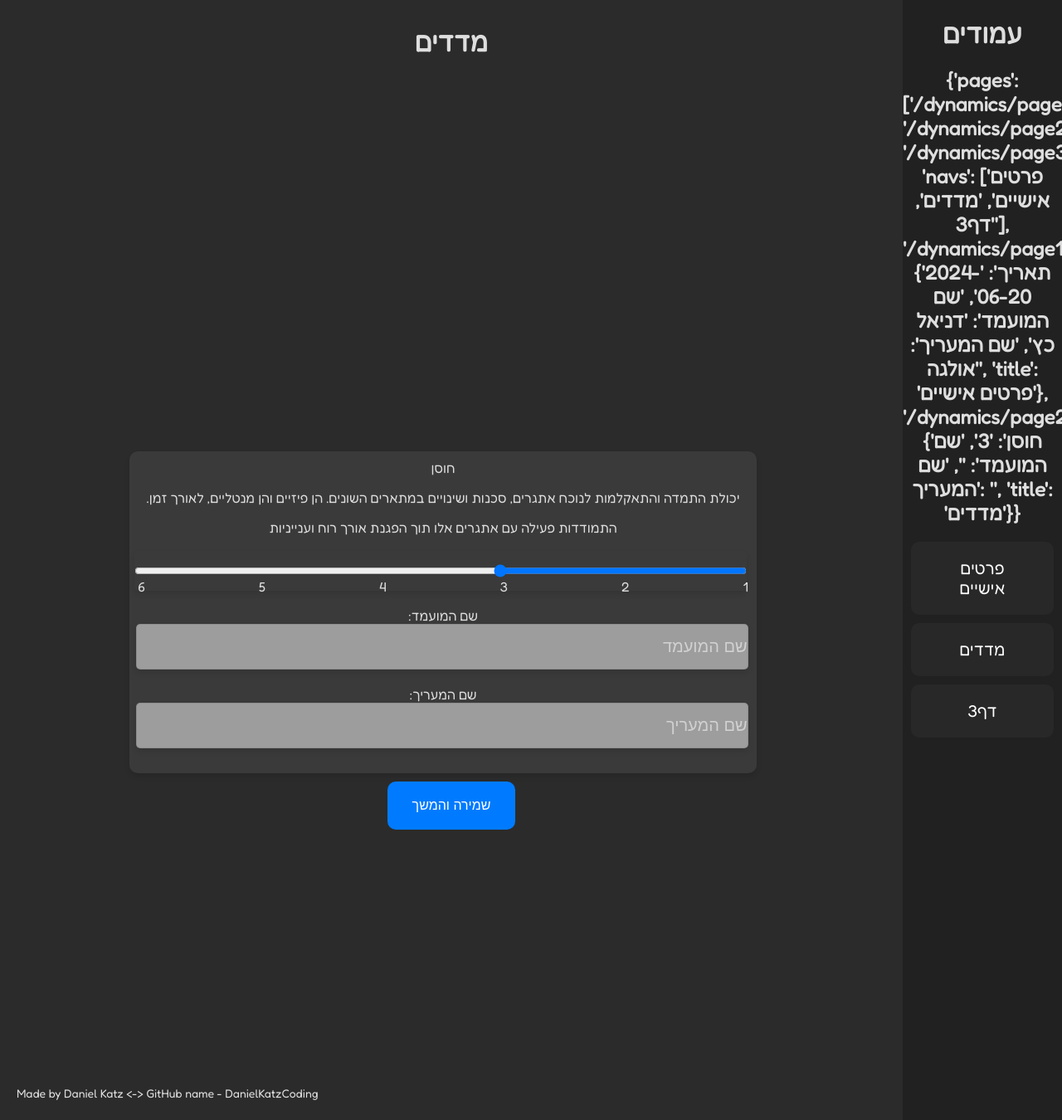
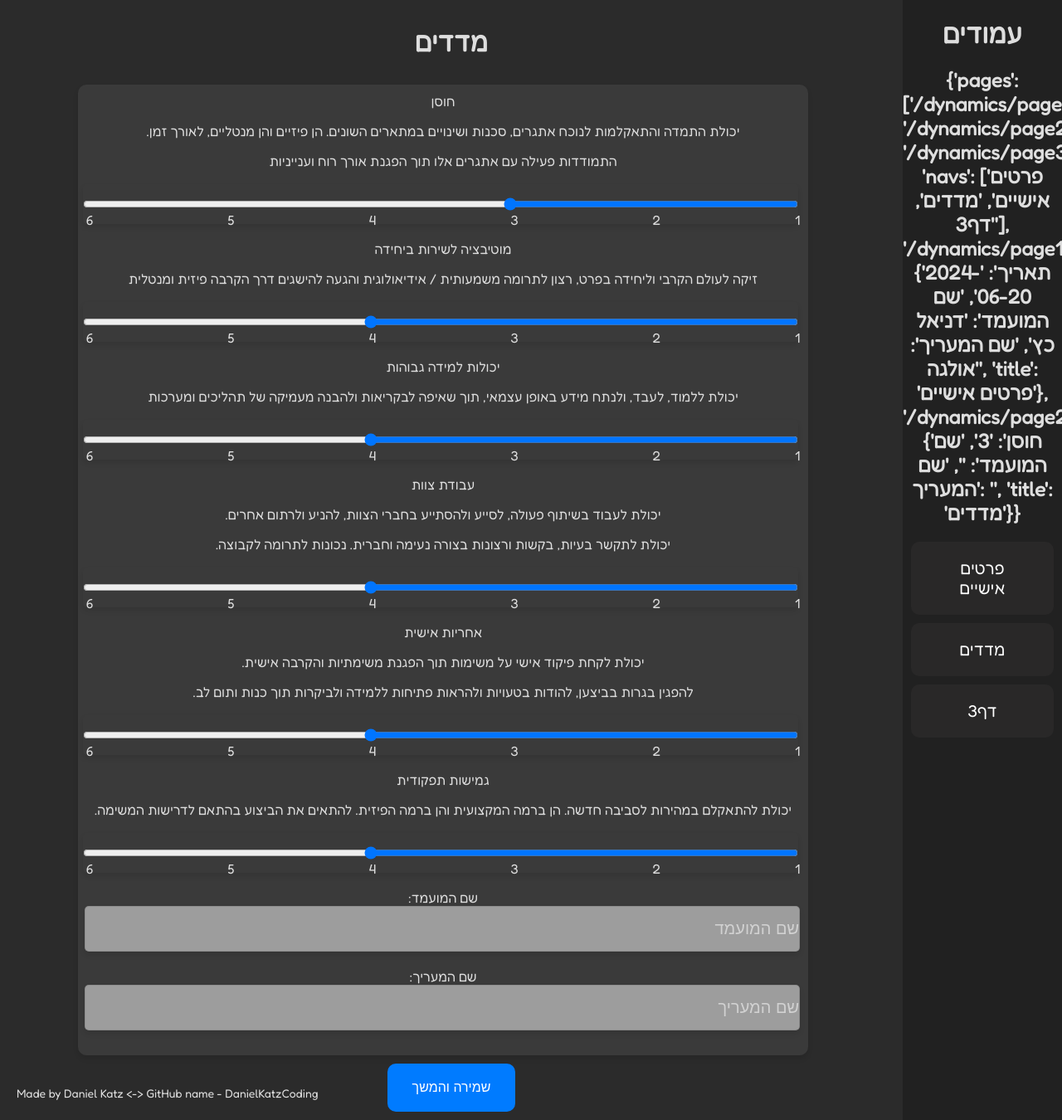
Before and after one commit to DanielKatzCoding/forms, a FastAPI app: page /dynamics/page2 in a window 1280 px wide. Shown: the whole page at 83% size. Run offline with FastAPI, Linux system fonts and the light colour scheme; parts of the project's set-up code (start-up, migrations or seed data) failed here and were passed over.

Commit message:
add some new quests for page2 and fixed the overlapping of page-content and title.

```diff
--- a/static/css/styles.css
+++ b/static/css/styles.css
@@ -71,7 +71,6 @@ ul li a :hover {
     justify-content: center;
     align-items: center;
     width: 100%;
-    height: 100%;
     box-sizing: border-box;
 }
 
--- a/static/pydentic_models/pydentic.py
+++ b/static/pydentic_models/pydentic.py
@@ -4,4 +4,4 @@ from pydantic import BaseModel
 
 
 class FormData(BaseModel):
-    __root__: Dict[str, Union[Dict[str, str], str]]
+    __form_data__: Dict[str, Union[Dict[str, str], str]]
--- a/templates/dynamics/page2.html
+++ b/templates/dynamics/page2.html
@@ -4,7 +4,6 @@
 
 {% block title1 %}
     <h1 id="section_id">מדדים</h1>
-
 {% endblock %}
 
 {% block content1 %}
@@ -22,6 +21,69 @@
                         {% endfor %}
                     </div>
                 </div>
+
+                <label>מוטיבציה לשירות ביחידה</label>
+                <p>זיקה לעולם הקרבי וליחידה בפרט, רצון לתרומה משמעותית / אידיאולוגית והגעה להישגים דרך הקרבה פיזית ומנטלית</p>
+                <div class="slider-container">
+                    <input class="styled-input" name="מוטיבציה לשירות ביחידה" type="range" min="1" max="6" step="1"
+                           value="{{ form_data['מוטיבציה לשירות ביחידה'] }}">
+                    <div class="slider-labels">
+                        {% for i in range(1, 7) %}
+                            <span>{{ i }}</span>
+                        {% endfor %}
+                    </div>
+                </div>
+
+                <label>יכולות למידה גבוהות</label>
+                <p>יכולת ללמוד, לעבד, ולנתח מידע באופן עצמאי, תוך שאיפה לבקריאות ולהבנה מעמיקה של תהליכים ומערכות</p>
+                <div class="slider-container">
+                    <input class="styled-input" name="יכולות למידה גבוהות" type="range" min="1" max="6" step="1"
+                           value="{{ form_data['יכולות למידה גבוהות'] }}">
+                    <div class="slider-labels">
+                        {% for i in range(1, 7) %}
+                            <span>{{ i }}</span>
+                        {% endfor %}
+                    </div>
+                </div>
+
+                <label>עבודת צוות</label>
+                <p>יכולת לעבוד בשיתוף פעולה, לסייע ולהסתייע בחברי הצוות, להניע ולרתום אחרים.</p>
+                    <p>יכולת לתקשר בעיות, בקשות ורצונות בצורה נעימה וחברית. נכונות לתרומה לקבוצה.</p>
+                <div class="slider-container">
+                    <input class="styled-input" name="מוטיבציה לשירות ביחידה" type="range" min="1" max="6" step="1"
+                           value="{{ form_data['מוטיבציה לשירות ביחידה'] }}">
+                    <div class="slider-labels">
+                        {% for i in range(1, 7) %}
+                            <span>{{ i }}</span>
+                        {% endfor %}
+                    </div>
+                </div>
+
+                <label>אחריות אישית</label>
+                <p>יכולת לקחת פיקוד אישי על משימות תוך הפגנת משימתיות והקרבה אישית.</p>
+                    <p>להפגין בגרות בביצען, להודות בטעויות ולהראות פתיחות ללמידה ולביקרות תוך כנות ותום לב.</p>
+                <div class="slider-container">
+                    <input class="styled-input" name="אחריות אישית" type="range" min="1" max="6" step="1"
+                           value="{{ form_data['אחריות אישית'] }}">
+                    <div class="slider-labels">
+                        {% for i in range(1, 7) %}
+                            <span>{{ i }}</span>
+                        {% endfor %}
+                    </div>
+                </div>
+
+                <label>גמישות תפקודית</label>
+                <p>יכולת להתאקלם במהירות לסביבה חדשה. הן ברמה המקצועית והן ברמה הפיזית. להתאים את הביצוע בהתאם לדרישות המשימה.</p>
+                <div class="slider-container">
+                    <input class="styled-input" name="גמישות תפקודית" type="range" min="1" max="6" step="1"
+                           value="{{ form_data['גמישות תפקודית'] }}">
+                    <div class="slider-labels">
+                        {% for i in range(1, 7) %}
+                            <span>{{ i }}</span>
+                        {% endfor %}
+                    </div>
+                </div>
+
                 <label>שם המועמד:</label>
                 <input class="styled-input" name="שם המועמד" type="text" placeholder="שם המועמד" value="{{ form_data['שם המועמד'] }}">
                 <label>שם המעריך:</label>
--- a/utils/form_handle.py
+++ b/utils/form_handle.py
@@ -34,10 +34,10 @@ def append_data(data: Dict[str, Union[Dict[str, str], str]], dir_: Optional[str]
 @router.post("/submit")
 async def submit(data: FormData):
     # Process the form data here
-    print(f"Received data: {data.__root__}")
-    page_name = next(iter(data.__root__.keys()))
+    print(f"Received data: {data.__form_data__}")
+    page_name = next(iter(data.__form_data__.keys()))
     print(page_name)
     dir_, page = page_name.lstrip('/').split('/')
-    append_data(data.__root__, dir_)
+    append_data(data.__form_data__, dir_)
 
     return RedirectResponse(url=f"/{dir_+'/page'+str(int(page[4:])+1)}", status_code=303)
```
Also changed, not shown: requirements.txt (added, +82 -0 lines).
